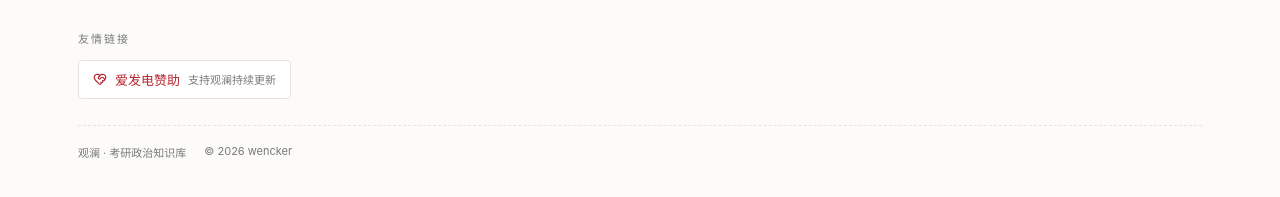
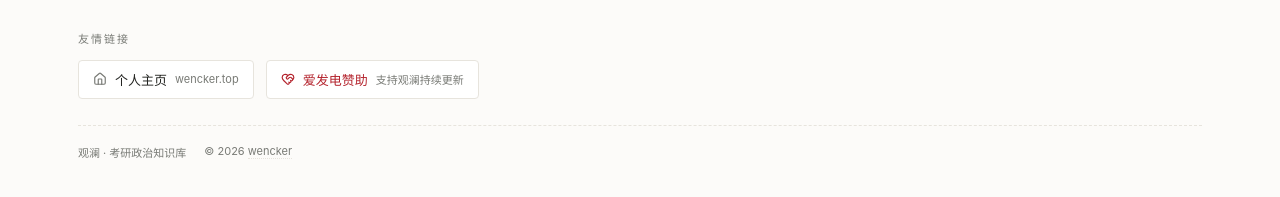
Before and after one commit to wenckerwan/guanlan, a Nuxt app in the folder apps/web/: page / in a window 1280 px wide. Shown: the part 1946-2143 px from the top of the page. Built offline with nearby package versions, Linux system fonts and the light colour scheme; no server answers.

Commit message:
feat(footer): 页脚加个人主页链接(wencker.top),版权行作者名同步可点

```diff
--- a/apps/web/components/SiteFooter.vue
+++ b/apps/web/components/SiteFooter.vue
@@ -1,11 +1,12 @@
 <script setup lang="ts">
-import { HeartHandshake } from 'lucide-vue-next'
+import { HeartHandshake, Home } from 'lucide-vue-next'
 
 /**
  * 站点页脚：友情链接区 + 版权行。
  * 友链与赞助入口集中在此维护；外链一律 rel="noopener noreferrer" 新窗口打开。
  */
 const friendLinks = [
+  { href: 'https://wencker.top/', label: '个人主页', note: 'wencker.top', home: true },
   { href: 'https://afdian.com/a/wencker', label: '爱发电赞助', note: '支持观澜持续更新', sponsor: true },
 ]
 const year = new Date().getFullYear()
@@ -20,6 +21,7 @@ const year = new Date().getFullYear()
           <li v-for="link in friendLinks" :key="link.href">
             <a :href="link.href" target="_blank" rel="noopener noreferrer" class="site-footer__link" :class="{ sponsor: link.sponsor }">
               <HeartHandshake v-if="link.sponsor" :size="14" aria-hidden="true" />
+              <Home v-else-if="link.home" :size="14" aria-hidden="true" />
               <span class="site-footer__label">{{ link.label }}</span>
               <small v-if="link.note">{{ link.note }}</small>
             </a>
@@ -28,7 +30,7 @@ const year = new Date().getFullYear()
       </section>
       <div class="site-footer__meta">
         <span>观澜 · 考研政治知识库</span>
-        <span>© {{ year }} wencker</span>
+        <span>© {{ year }} <a href="https://wencker.top/" target="_blank" rel="noopener noreferrer" class="site-footer__author">wencker</a></span>
       </div>
     </div>
   </footer>
@@ -43,6 +45,9 @@ const year = new Date().getFullYear()
 .site-footer__link:hover { border-color: var(--red); transform: translateY(-1px); }
 .site-footer__link.sponsor { color: var(--red); }
 .site-footer__link.sponsor svg { color: var(--red); flex: none; }
+.site-footer__link svg { color: var(--muted); flex: none; }
+.site-footer__author { color: inherit; text-decoration: none; border-bottom: 1px dotted var(--line); }
+.site-footer__author:hover { color: var(--red); border-bottom-color: var(--red); }
 .site-footer__link small { color: var(--muted); font-size: 11px; }
 .site-footer__meta { display: flex; flex-wrap: wrap; gap: 6px 18px; margin-top: 26px; padding-top: 18px; border-top: 1px dashed var(--line); color: var(--muted); font-size: 11px; }
 @media (max-width: 640px) { .site-footer { margin-top: 52px; } }
```
